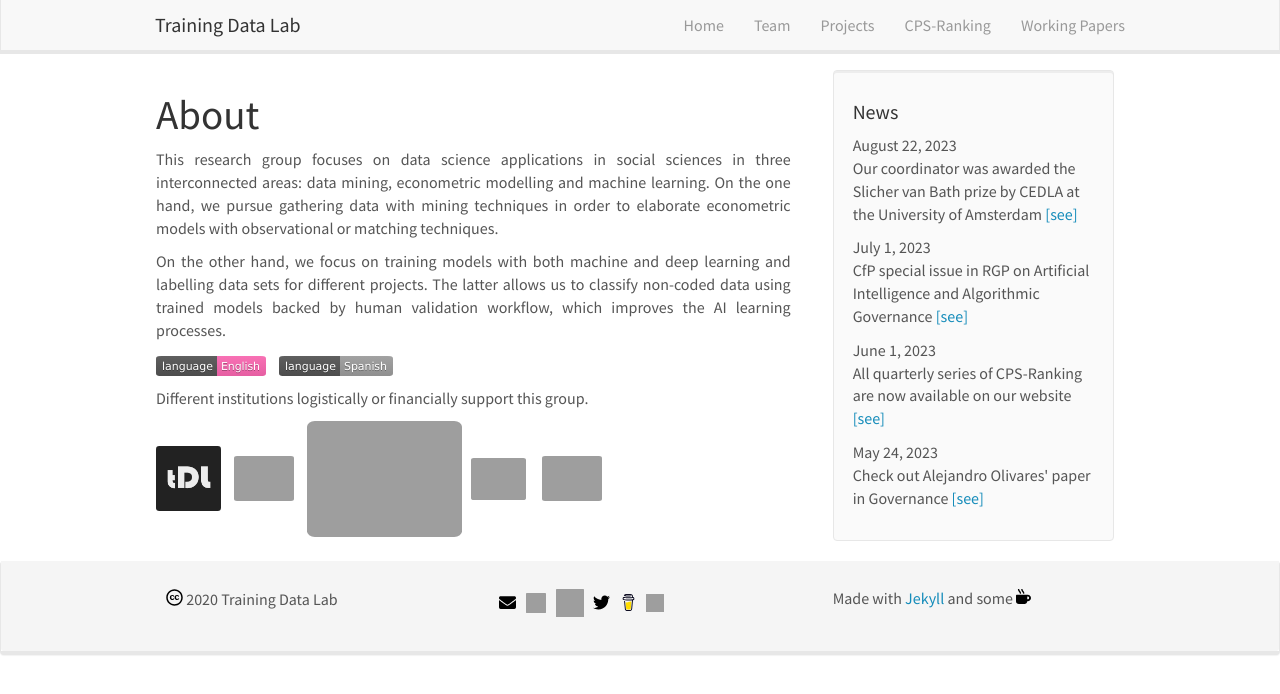
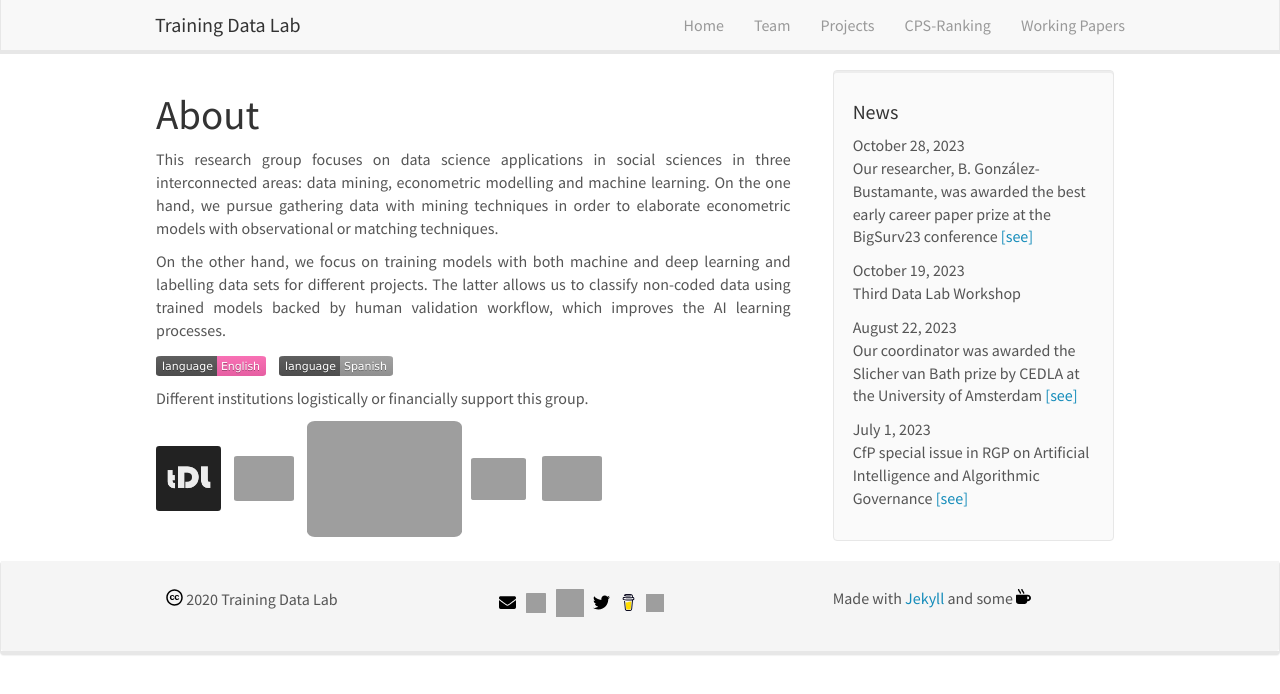
Before and after one commit to training-datalab/old-training-datalab.com, a Jekyll site: the page built from _pages/home.md, in a window 1280 px wide. Shown: the top 694 px of the page. Built offline with Jekyll 4.4.1, drawn with Linux system fonts in a browser that asks for light colours; nearby versions of some CDN libraries.

Commit message:
Update news.yml

```diff
--- a/_data/news.yml
+++ b/_data/news.yml
@@ -1,3 +1,11 @@
+- date: October 28, 2023
+  headline: "Our researcher, B. González-Bustamante, was awarded the best early career paper prize at the BigSurv23 conference"
+  newslink: <a href="https://twitter.com/BigSurvConf/status/1719558907503215064/photo/2" target="_blank">[see]</a>
+
+- date: October 19, 2023
+  headline: "Third Data Lab Workshop"
+  newslink:
+
 - date: August 22, 2023
   headline: "Our coordinator was awarded the Slicher van Bath prize by CEDLA at the University of Amsterdam"
   newslink: <a href="https://www.cedla.nl/slicher-van-bath-de-jong-fonds" target="_blank">[see]</a>
@@ -5,11 +13,3 @@
 - date: July 1, 2023
   headline: "CfP special issue in RGP on Artificial Intelligence and Algorithmic Governance"
   newslink: <a href="https://doi.org/10.17605/OSF.IO/FNRGQ" target="_blank">[see]</a>
-
-- date: June 1, 2023
-  headline: "All quarterly series of CPS-Ranking are now available on our website"
-  newslink: <a href="https://training-datalab.com/projects/cps-ranking">[see]</a>
-
-- date: May 24, 2023
-  headline: "Check out Alejandro Olivares' paper in Governance"
-  newslink: <a href="https://doi.org/10.1111/gove.12803" target="_blank">[see]</a>
```
